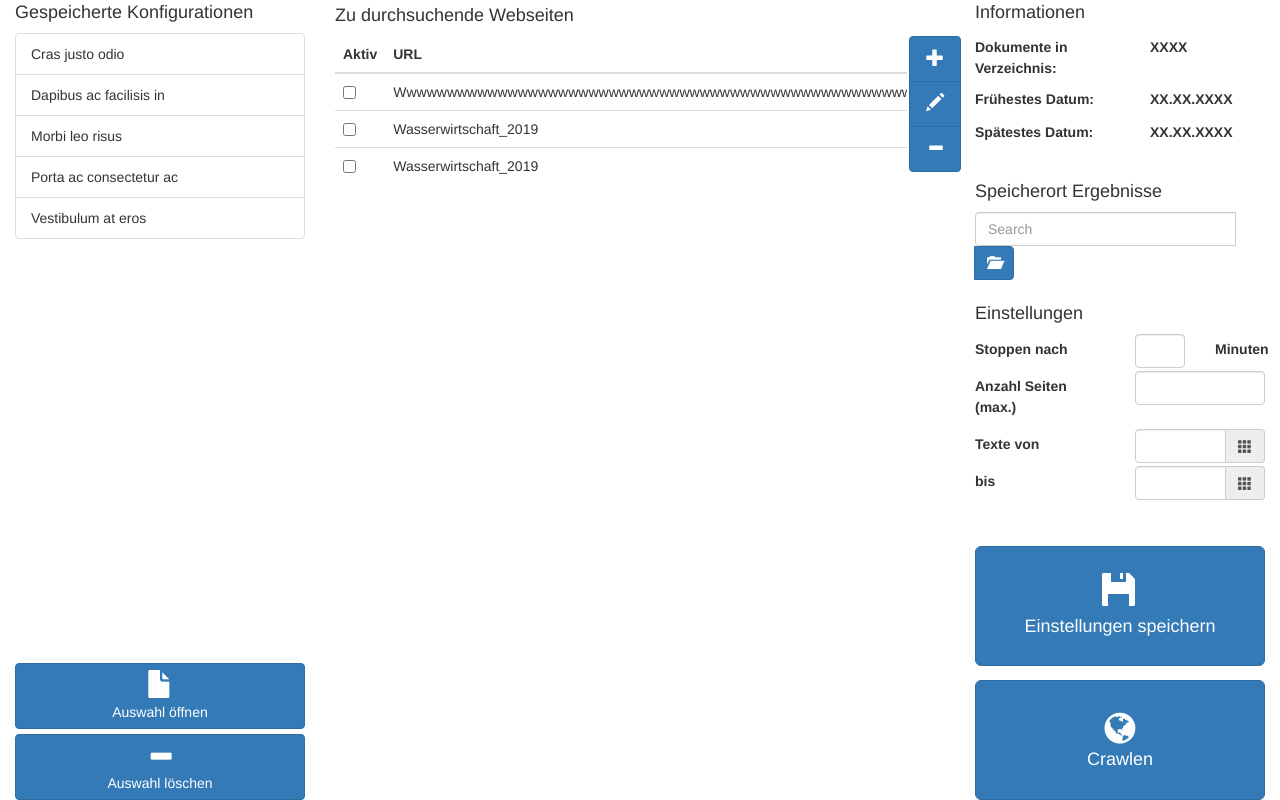
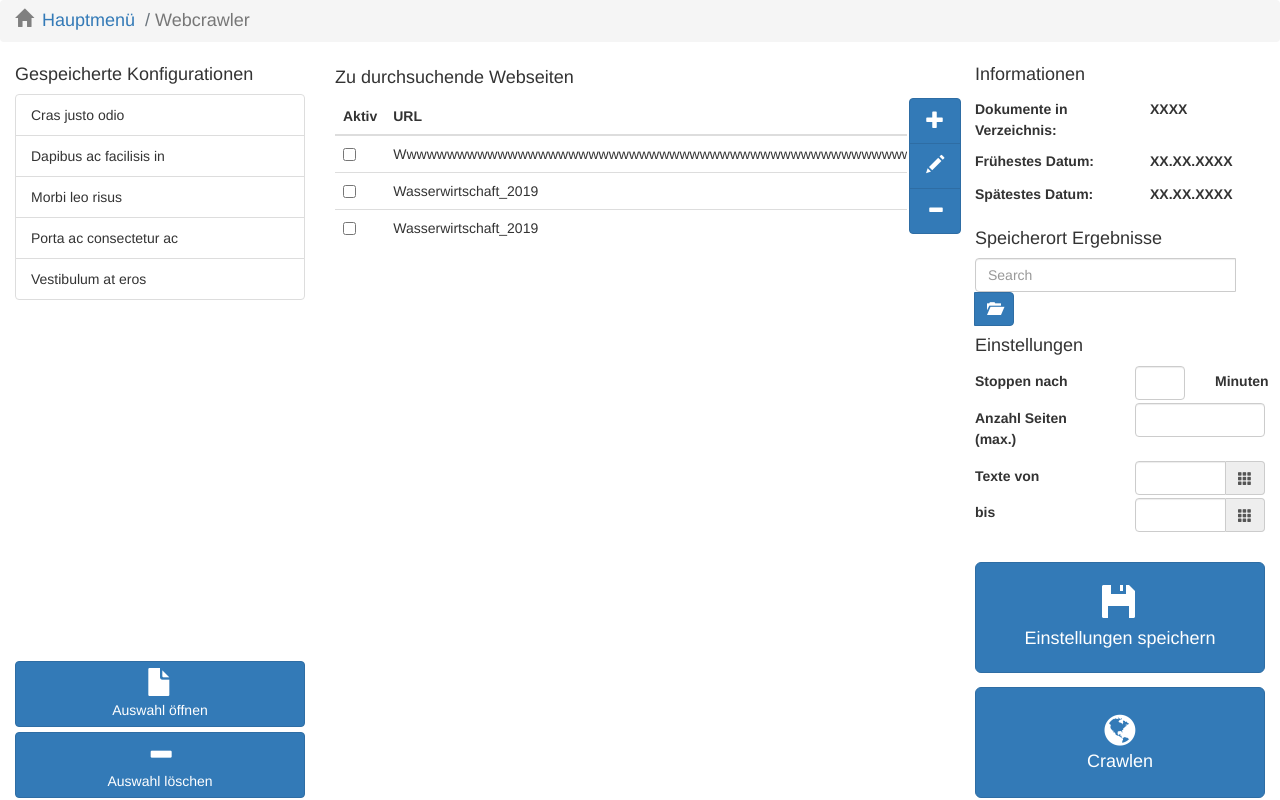
Before and after one commit to KevinLang1337/analysetool, a Django app: page /tool/webcrawler/ in a window 1280 px wide. Run offline with Django 3.2, Linux system fonts and the light colour scheme; some libraries are stand-ins or nearby versions.

Commit message:
Anpassbarkeit des Layouts überarbeitet

```diff
--- a/tool/static/css/styles.css
+++ b/tool/static/css/styles.css
@@ -1,6 +1,11 @@
-html, body{
+html, body {
     height: 100%;
-    margin: 0;
+}
+
+.fullscreen {
+    width: 100%;
+    height: 100%;
+    min-height: 100%;
 }
 
 input::-webkit-outer-spin-button,
@@ -31,13 +36,6 @@ input[type=number] {
 
 .nospace{
     margin:0;
-}
-
-.page-header {
-    background-color: #007bff;
-    color: white;
-    padding: 20px 20px 20px 40px;
-    margin-bottom: 0.2%;
 }
 
 .page-header h1, .page-header h1 a, .page-header h1 a:visited, .page-header h1 a:active {
--- a/tool/templates/base_generic.html
+++ b/tool/templates/base_generic.html
@@ -25,36 +25,26 @@
 </head>
 
 <body>
+    <main role="main" style="height: 100vh;">
+        <div class="container-fluid" style="height:100%; padding:0; margin:0;">
+            <header>
+                <nav aria-label="breadcrumb">
+                    <ol class="breadcrumb" style="font-size: large;">
+                        <li class="breadcrumb-item"><a href="{% url 'index' %}"><i
+                                    style="margin-right: 0.5em; color:gray;"
+                                    class="glyphicon glyphicon-home"></i>Hauptmenü</a></li>
+                        {% block breadcrumb %}
+                        {% endblock %}
+                    </ol>
+                </nav>
+            </header>
 
-
-
-    <main role="main">
-        <div class="container-fluid" style="height: 100%;padding:0;margin:0;">
-            <div class="row" style="height: 100vh; padding:0; margin:0;">
+            <div class="row" style="height:92%; padding:0; margin:0;">
                 {% block content %}
-
                 {% endblock %}
             </div>
         </div>
     </main>
-    <!--{% block pagination %}
-    {% if is_paginated %}
-    <div class="pagination">
-        <span class="page-links">
-            {% if page_obj.has_previous %}
-            <a href="{{ request.path }}?page={{ page_obj.previous_page_number }}">previous</a>
-            {% endif %}
-            <span class="page-current">
-                Page {{ page_obj.number }} of {{ page_obj.paginator.num_pages }}.
-            </span>
-            {% if page_obj.has_next %}
-            <a href="{{ request.path }}?page={{ page_obj.next_page_number }}">next</a>
-            {% endif %}
-        </span>
-    </div>
-    {% endif %}
-    {% endblock %}-->
-
 </body>
 
 </html>
--- a/tool/templates/konfiguration.html
+++ b/tool/templates/konfiguration.html
@@ -7,7 +7,7 @@
 
 {% block content %}
 <!-- LEFT COLUMN -->
-<div class="col-3" style="flex-flow: column; display:flex;">
+<div class="col-md-3" style="flex-flow: column; display:flex;">
   <h1 class="title">Gespeicherte Konfigurationen</h1>
 
   <!-- LIST LEFT SIDE-->
@@ -26,7 +26,7 @@
 </div>
 
 <!-- MIDDLE COLUMN -->
-<div class="col-6" style="flex-flow: column; display:flex; margin: 0;">
+<div class="col-md-6" style="flex-flow: column; display:flex; margin: 0;">
   <h1 class="title" style="text-align:left;">Zu durchsuchende Webseiten</h1>
   <div class="row" style="height: 100%;">
 
@@ -73,7 +73,7 @@
 </div>
 
 <!-- RIGHT COLUMN -->
-<div class="col-3" style="flex-flow: column; display:flex;">
+<div class="col-md-3" style="flex-flow: column; display:flex;">
 
   <h1 class="title">Informationen</h1>
   <div class="form-group row">
--- a/tool/templates/webcrawler.html
+++ b/tool/templates/webcrawler.html
@@ -8,11 +8,11 @@
 {% block content %}
 
     <!-- LEFT COLUMN -->
-    <div class="col-3" style="flex-flow: column; display:flex;">
+    <div class="col-md-3" style="flex-flow: column; display:flex;">
       <h1 class="title">Gespeicherte Konfigurationen</h1>
 
       <!-- LIST LEFT SIDE-->
-      <ul class="list-group with_scrollbar" style="flex-grow : 1;">
+      <ul class="list-group with_scrollbar" style="flex-grow: 1;">
         <li class="list-group-item">Cras justo odio</li>
         <li class="list-group-item">Dapibus ac facilisis in</li>
         <li class="list-group-item">Morbi leo risus</li>
@@ -28,7 +28,7 @@
 
 
     <!-- MIDDLE COLUMN -->
-    <div class="col-6" style="flex-flow: column; display:flex; margin: 0;">
+    <div class="col-md-6" style="flex-flow: column; display:flex; margin: 0;">
             <h1 class="title" style="text-align:left;">Zu durchsuchende Webseiten</h1>
         <div class="row" style="height: 100%;">
 
@@ -75,7 +75,7 @@
     </div>
 
     <!-- RIGHT COLUMN -->
-    <div class="col-3" style="flex-flow: column; height: 100%; display:flex; width: 50%;">
+    <div class="col-md-3" style="flex-flow: column; height: 100%; display:flex; width: 50%;">
 
       <h1 class="title">Informationen</h1>
       <div class="form-group row">
```
Also changed, not shown: tool/templates/index.html (+3 -11 lines).
